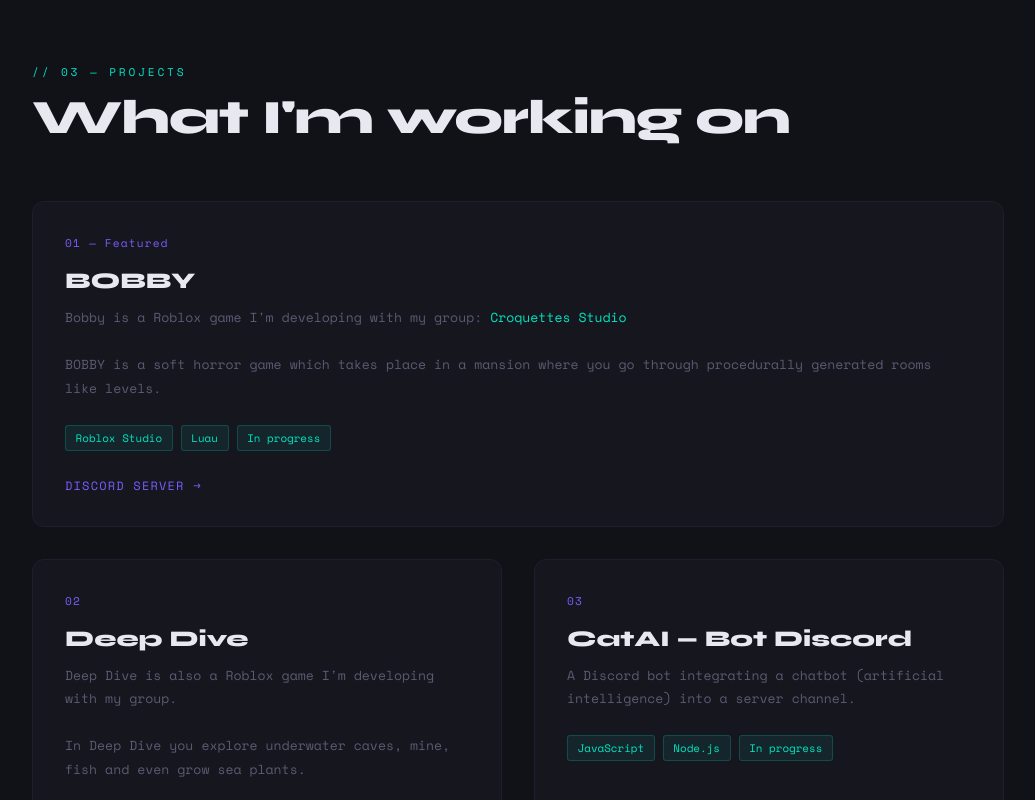
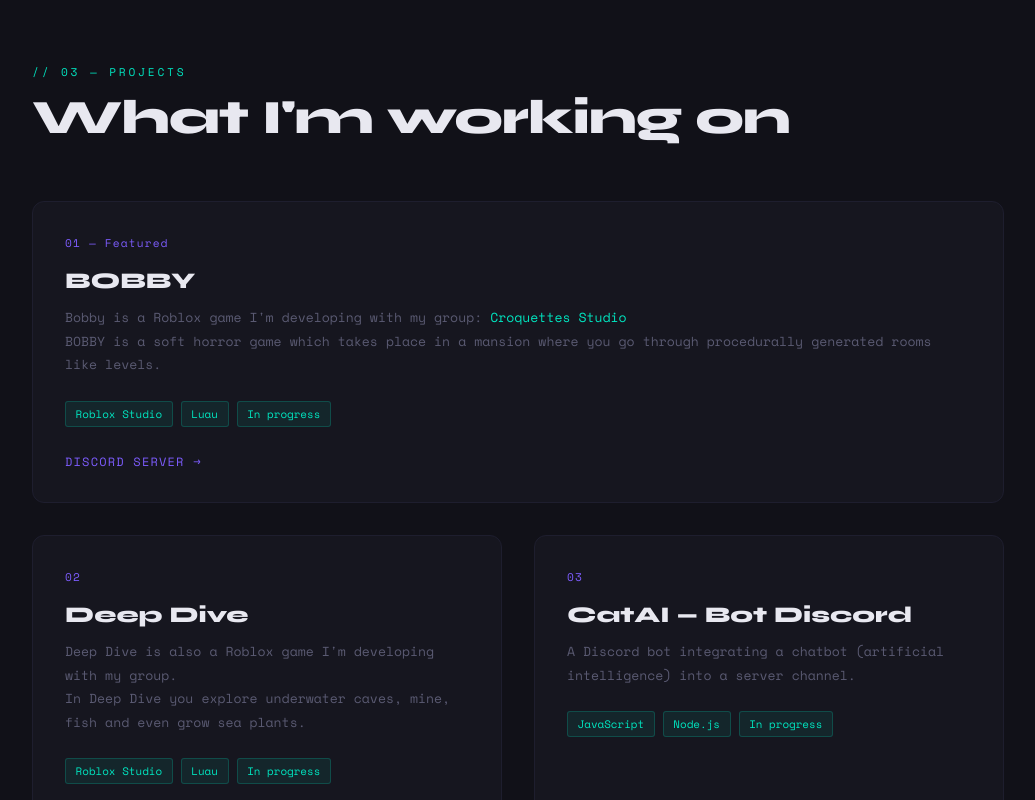
Before and after one commit to ShilbyMegastre/ShilbyMegastre.github.io, a plain HTML site: page index.html in a window 1280 px wide. Shown: the part 2000-2800 px from the top of the page, without its empty margins (122-1157 px from the left). Drawn offline with nearby package versions, Linux system fonts and the light colour scheme.

Commit message:
Fix formatting of game descriptions in index.html

```diff
--- a/index.html
+++ b/index.html
@@ -415,8 +415,8 @@
       projectsLabel: "// 03 \u2014 Projects",
       projectsTitle: "What I'm working on",
       p1Number: "01 \u2014 Featured",
-      p1Desc: "Bobby is a Roblox game I'm developing with my group: <strong class='strong-dev'>Croquettes Studio</strong><br><br>BOBBY is a soft horror game which takes place in a mansion where you go through procedurally generated rooms like levels.",
-      p2Desc: "Deep Dive is also a Roblox game I'm developing with my group.<br><br>In Deep Dive you explore underwater caves, mine, fish and even grow sea plants.",
+      p1Desc: "Bobby is a Roblox game I'm developing with my group: <strong class='strong-dev'>Croquettes Studio</strong><br>BOBBY is a soft horror game which takes place in a mansion where you go through procedurally generated rooms like levels.",
+      p2Desc: "Deep Dive is also a Roblox game I'm developing with my group.<br>In Deep Dive you explore underwater caves, mine, fish and even grow sea plants.",
       p3Desc: "A Discord bot integrating a chatbot (artificial intelligence) into a server channel.",
       inProgress: "In progress",
       discord: "Discord server \u2192",
```
